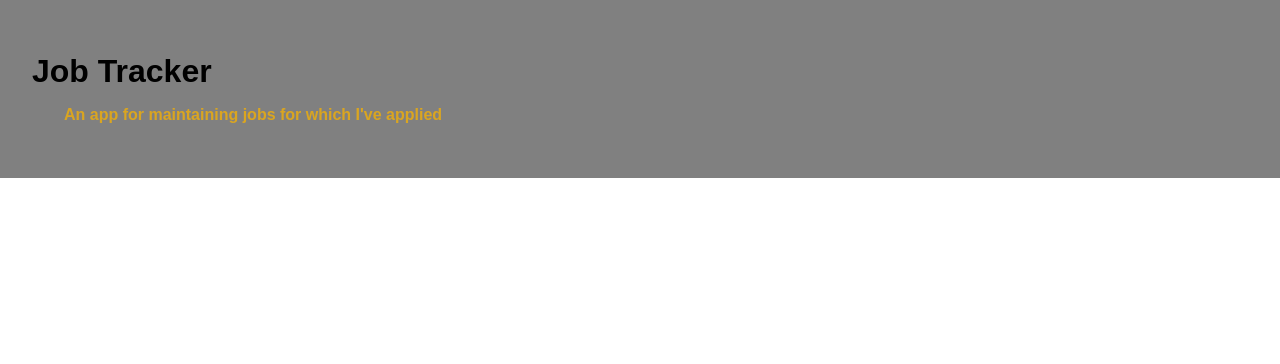
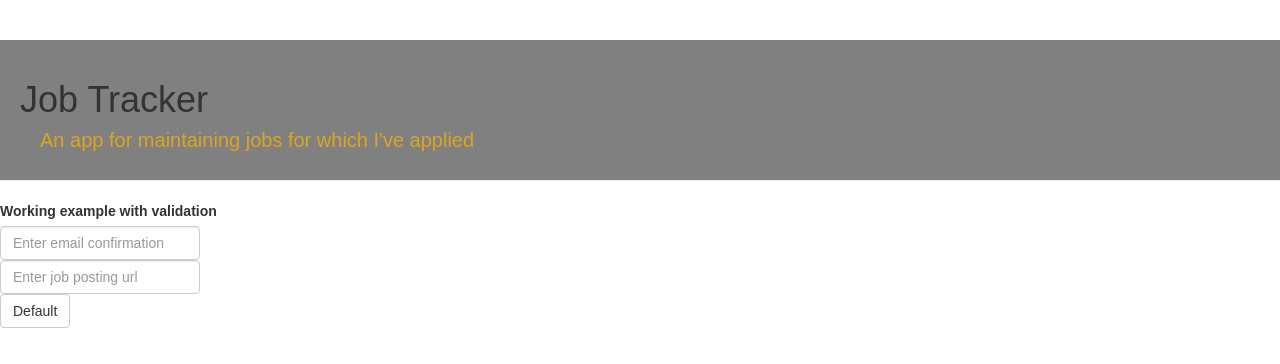
Before and after one commit to discodane/job-tracker, a React (Create React App) app: page / in a window 1280 px wide. Shown: the top 364 px of the page. Built offline with nearby package versions, Linux system fonts and the light colour scheme.

Commit message:
Mav is what I'm choosing to call a job posting. I've added it and adding functionality

```diff
--- a/package.json
+++ b/package.json
@@ -3,6 +3,7 @@
   "version": "0.1.0",
   "private": true,
   "dependencies": {
+    "prop-types": "^15.6.2",
     "react": "^16.4.1",
     "react-bootstrap": "^0.32.1",
     "react-dom": "^16.4.1",
--- a/public/index.html
+++ b/public/index.html
@@ -10,6 +10,7 @@
     -->
     <link rel="manifest" href="%PUBLIC_URL%/manifest.json">
     <link rel="shortcut icon" href="%PUBLIC_URL%/favicon.ico">
+    <link rel="stylesheet" href="https://maxcdn.bootstrapcdn.com/bootstrap/3.3.7/css/bootstrap.min.css" integrity="sha384-BVYiiSIFeK1dGmJRAkycuHAHRg32OmUcww7on3RYdg4Va+PmSTsz/K68vbdEjh4u" crossorigin="anonymous">
     <!--
       Notice the use of %PUBLIC_URL% in the tags above.
       It will be replaced with the URL of the `public` folder during the build.
--- a/src/App.css
+++ b/src/App.css
@@ -7,5 +7,5 @@
   display: block;
   padding: 1rem 2rem 0 2rem;
   color: goldenrod;
-  font-size: 1rem;
+  font-size: 2rem;
 }
--- a/src/App.js
+++ b/src/App.js
@@ -2,7 +2,47 @@ import React, { Component } from 'react';
 import { PageHeader } from 'react-bootstrap';
 import './App.css';
 
+import NewMavForm from './components/NewMavForm';
+
 class App extends Component {
+  constructor(props) {
+    super(props);
+    this.state = {
+      mavs: [],
+      emailLink: '',
+      jobPostingLink: '',
+    }
+  }
+
+  addNewMav = e => {
+    e.preventDefault();
+    console.log(e.target.value);
+    this.setState((previousState, props) => {
+      return {
+        mavs: [
+          {
+            emailLink: this.state.emailLink,
+            jobPostingLink: this.state.jobPostingLink,
+            status: "pending",
+          },
+          ...this.state.mavs,
+        ],
+        emailLink: '',
+        jobPostingLink: '',
+      }
+    });
+  }
+
+  handleEmailChange = e => {
+    e.preventDefault();
+    return this.setState({emailLink: e.target.value});
+  }
+
+  handleJobUrlChange = e => {
+    e.preventDefault();
+    return this.setState({jobPostingLink: e.target.value});
+  }
+
   render() {
     return (
       <div className="App">
@@ -12,6 +52,22 @@ class App extends Component {
             An app for maintaining jobs for which I've applied
           </small>
         </PageHeader>
+        <NewMavForm
+          addMav={this.addNewMav}
+          emailLink={this.state.emailLink}
+          jobPostingLink={this.state.jobPostingLink}
+          emailChange={this.handleEmailChange}
+          jobUrlChange={this.handleJobUrlChange}
+        />
+        <div>
+          {this.state.mavs.map((mav) =>
+          <div key={mav.jobPostingLink}>
+            <div>{mav.emailLink}</div>
+            <div>{mav.jobPostingLink}</div>
+            <div>{mav.status}</div>
+          </div>
+          )}
+        </div>
       </div>
     );
   }
--- /dev/null
+++ b/src/components/NewMavForm.css
@@ -0,0 +1,7 @@
+.add-new-mav {
+  display: inline;
+}
+
+.new-mav-input {
+  width: 20rem;
+}
--- /dev/null
+++ b/src/components/NewMavForm.js
@@ -0,0 +1,45 @@
+import React from 'react';
+import { PropTypes } from 'prop-types';
+import {
+  Button,
+  ControlLabel,
+  FormControl,
+  FormGroup,
+} from 'react-bootstrap';
+
+import './NewMavForm.css';
+
+const NewMavForm = props => {
+  return (
+    <form onSubmit={props.addMav}>
+      <FormGroup>
+        <ControlLabel>Working example with validation</ControlLabel>
+        <FormControl
+          className="new-mav-input"
+          type="text"
+          placeholder="Enter email confirmation"
+          value={props.emailLink}
+          onChange={props.emailChange}
+        />
+        <FormControl
+          className="new-mav-input"
+          type="text"
+          placeholder="Enter job posting url"
+          value={props.jobPostingLink}
+          onChange={props.jobUrlChange}
+        />
+        <Button className="add-new-mav" type='submit'>Default</Button>
+      </FormGroup>
+    </form>
+  )
+}
+
+NewMavForm.propTypes = {
+  addMav: PropTypes.func.isRequired,
+  emailLink: PropTypes.string.isRequired,
+  jobPostingLink: PropTypes.string.isRequired,
+  emailChange: PropTypes.func.isRequired,
+  jobUrlChange: PropTypes.func.isRequired,
+}
+
+export default NewMavForm;
```
Also changed, not shown: 1 other file (tests, documents, lock files or other folders).
